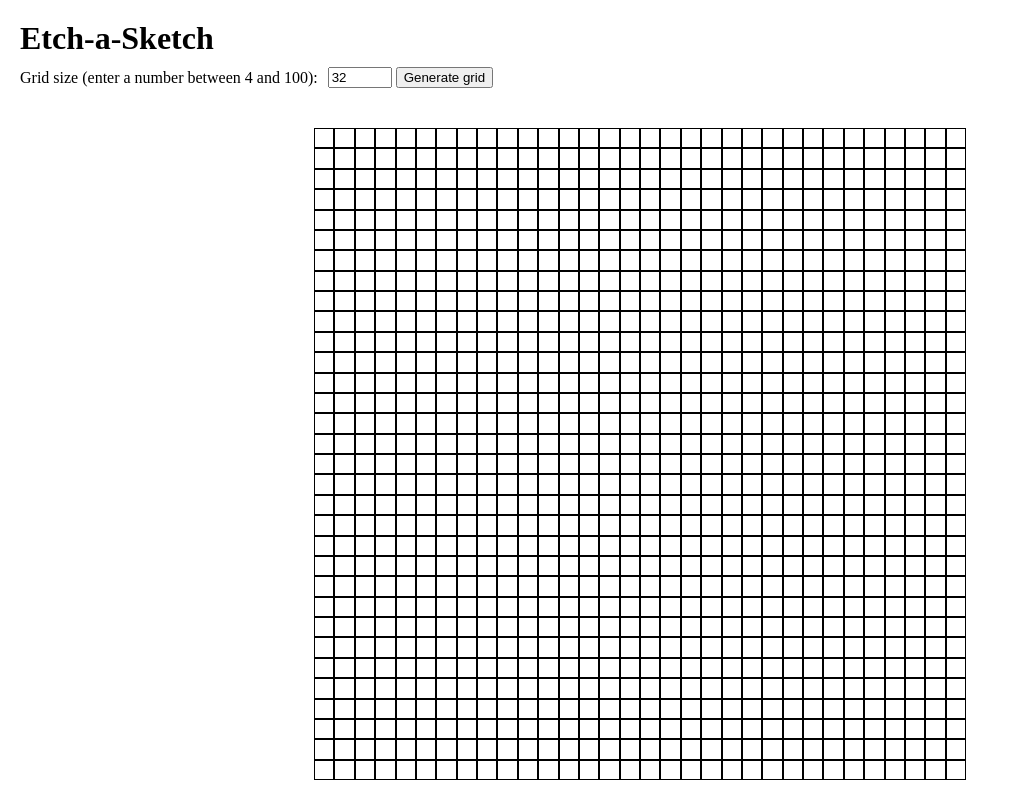
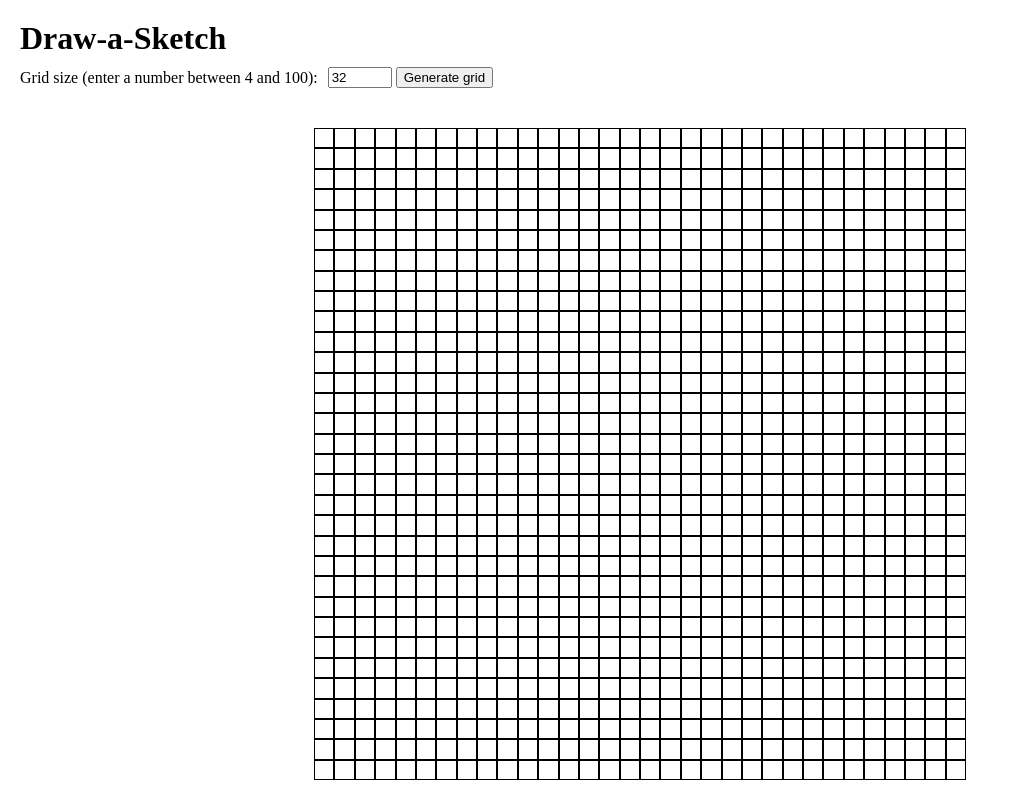
Before and after one commit to AkiPoh/OLD-draw-a-sketch-PUBLIC, a plain HTML site: page index.html in a window 1280 px wide. Shown: the whole page, without its empty margins (0-1009 px from the left). Drawn offline with Linux system fonts and the light colour scheme.

Commit message:
Write README.md, change project name to Draw-a-Sketch

```diff
--- a/index.html
+++ b/index.html
@@ -5,11 +5,11 @@
     <meta name="viewport" content="width=device-width, initial-scale=1.0">
     <link rel="stylesheet" href="./style.css">
     <script src="./script.js" defer></script>
-    <title>Etch-a-Sketch</title>
+    <title>Draw-a-Sketch</title>
 </head>
 <body>
     <div id="top">
-        <h1>Etch-a-Sketch</h1>
+        <h1>Draw-a-Sketch</h1>
         <div id="adjustSettings">
             <label for="">Grid size (enter a number between 4 and 100):</label>
             <div>
```
Also changed, not shown: 1 other file.
